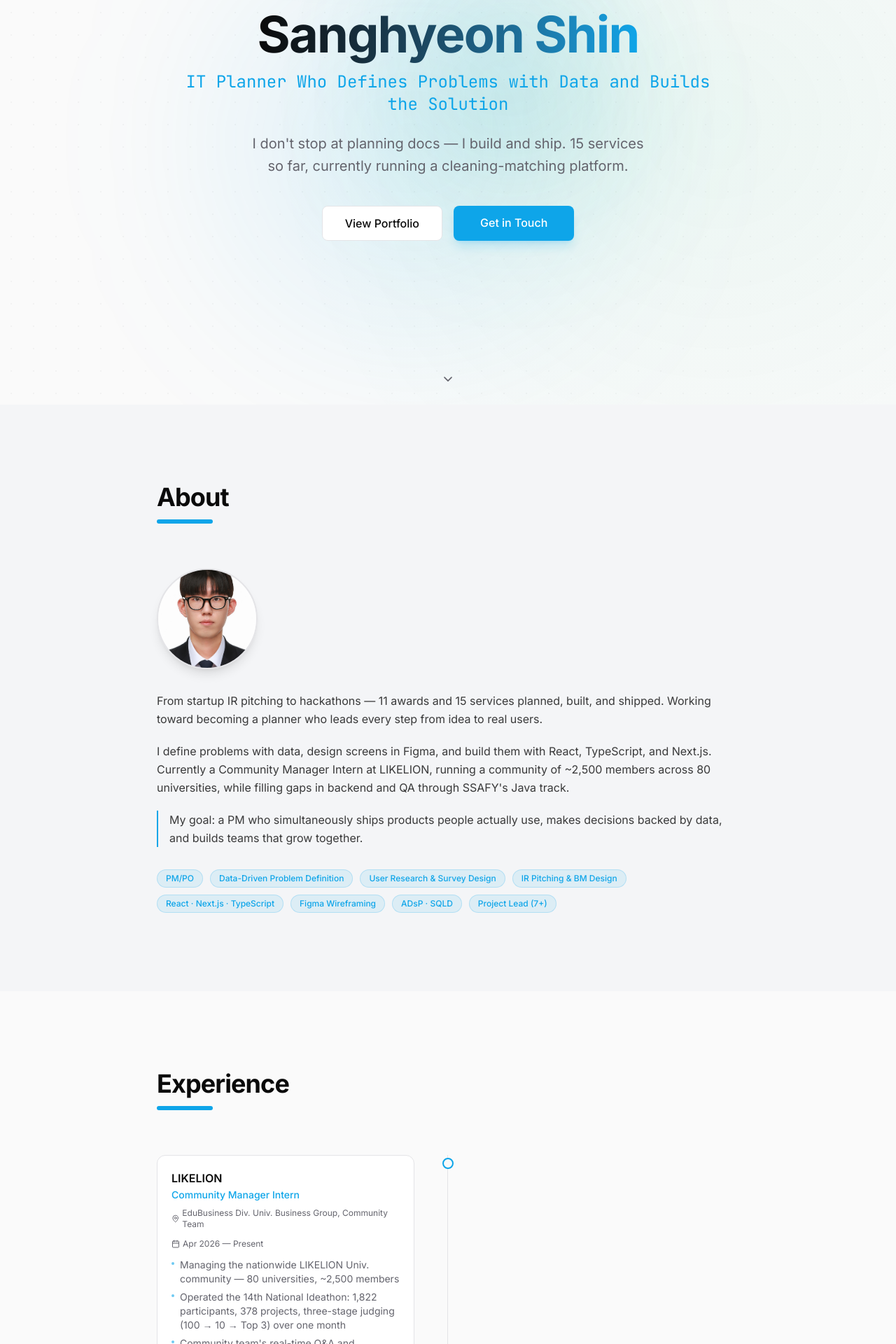
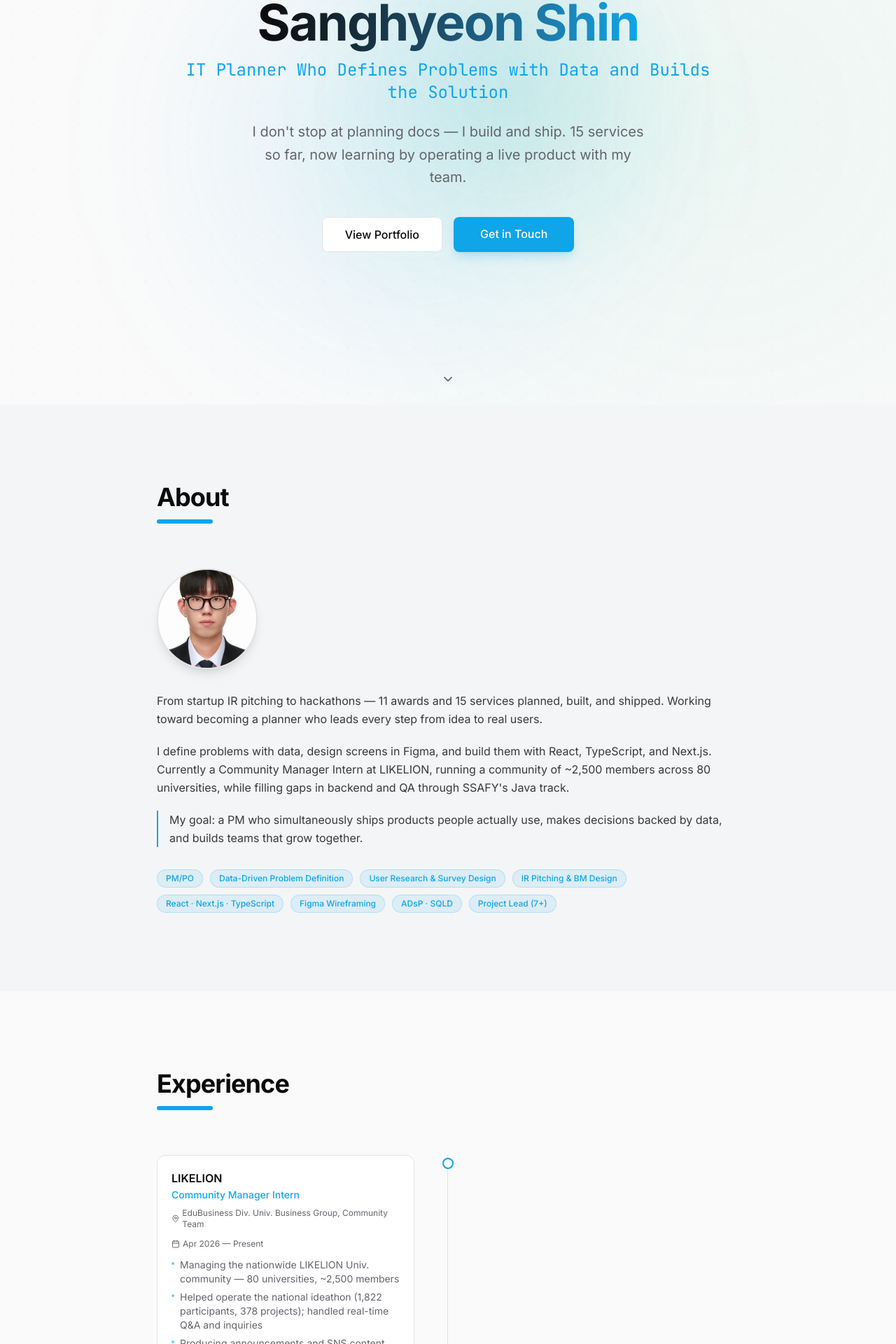
Before and after one commit to tlstkdgus/Portfolio, a Next.js app: page /en in a window 1280 px wide. Shown: the part 222-2142 px from the top of the page at 70% size. Built offline with nearby package versions, Linux system fonts and the light colour scheme; no server answers; a web font is replaced by a local one.

Commit message:
fix: 히어로 문구·인턴 내부 지표 정리

```diff
--- a/src/data/experience.ts
+++ b/src/data/experience.ts
@@ -28,14 +28,12 @@ export const experiences: Experience[] = [
     endDate: null,
     description: [
       "전국 80개 대학, 2,500여 명 규모의 멋쟁이사자처럼 대학(유니브) 커뮤니티 운영·관리",
-      "14기 중앙 아이디어톤 운영 — 1,822명·378개 프로젝트 규모, 3단계 심사(100팀→10팀→TOP 3) 한 달간 진행",
-      "커뮤니티팀의 실시간 Q&A·문의 대응 체계가 전 운영 항목 중 최고 만족도(75.9%) 기록, 행사 만족도 4.44/5·불만족 응답 0건",
-      "공지·SNS 콘텐츠 제작과 플랫폼 기반 운영 워크플로우 자동화, 중앙 해커톤 운영 예정",
+      "전국 단위 연합 아이디어톤 운영 참여 (1,822명·378개 프로젝트 규모), 실시간 Q&A·문의 대응 담당",
+      "공지·SNS 콘텐츠 제작과 플랫폼 기반 운영 업무 자동화, 중앙 해커톤 운영 예정",
     ],
     descriptionEn: [
       "Managing the nationwide LIKELION Univ. community — 80 universities, ~2,500 members",
-      "Operated the 14th National Ideathon: 1,822 participants, 378 projects, three-stage judging (100 → 10 → Top 3) over one month",
-      "Community team's real-time Q&A and response system scored highest satisfaction (75.9%) among all ops categories; event satisfaction 4.44/5 with zero dissatisfied responses",
+      "Helped operate the national ideathon (1,822 participants, 378 projects); handled real-time Q&A and inquiries",
       "Producing announcements and SNS content, automating ops workflows; national hackathon upcoming",
     ],
     tags: ["Community", "Event Ops", "Content", "Automation"],
--- a/src/messages/en.json
+++ b/src/messages/en.json
@@ -11,7 +11,7 @@
   "hero": {
     "name": "Sanghyeon Shin",
     "title": "IT Planner Who Defines Problems with Data and Builds the Solution",
-    "subtitle": "I don't stop at planning docs — I build and ship. 15 services so far, currently running a cleaning-matching platform.",
+    "subtitle": "I don't stop at planning docs — I build and ship. 15 services so far, now learning by operating a live product with my team.",
     "cta_resume": "View Portfolio",
     "cta_contact": "Get in Touch"
   },
--- a/src/messages/ko.json
+++ b/src/messages/ko.json
@@ -11,7 +11,7 @@
   "hero": {
     "name": "신상현",
     "title": "데이터로 문제를 정의하고, 직접 구현하는 IT 기획자",
-    "subtitle": "기획서로 끝내지 않고 직접 만들어 배포합니다. 지금까지 15개 서비스를 만들었고, 지금은 청소 매칭 서비스를 운영하고 있습니다.",
+    "subtitle": "기획서로 끝내지 않고 직접 만들어 배포합니다. 지금까지 15개 서비스를 만들었고, 지금은 실서비스를 팀과 함께 운영하며 배우고 있습니다.",
     "cta_resume": "포트폴리오",
     "cta_contact": "연락하기"
   },
```
